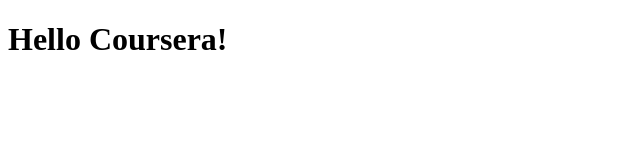
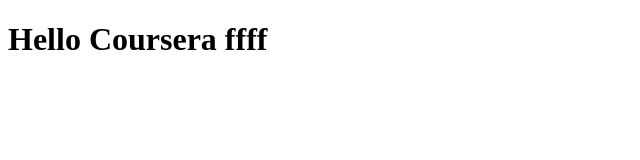
Before and after one commit to youssefsedrati/coursera-test, a plain HTML site: page site/index.html in a window 1280 px wide. Shown: the whole page, without its empty margins (0-640 px from the left). Drawn offline with Linux system fonts and the light colour scheme.

Commit message:
modification

```diff
--- a/site/index.html
+++ b/site/index.html
@@ -1,9 +1,9 @@
 <!DOCTYPE html>
 <html>
 <head>
-	<title>Hello Coursera!</title>
+	<title>Hello Coursera! fff</title>
 </head>
 <body>
-<h1>Hello Coursera!</h1>
+<h1>Hello Coursera ffff</h1>
 </body>
 </html>
```
